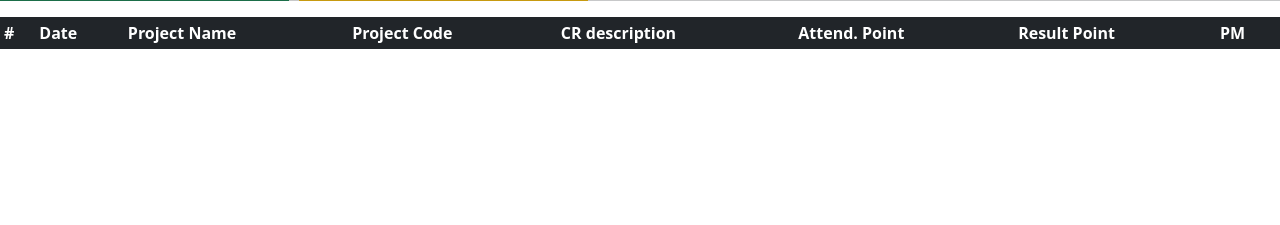
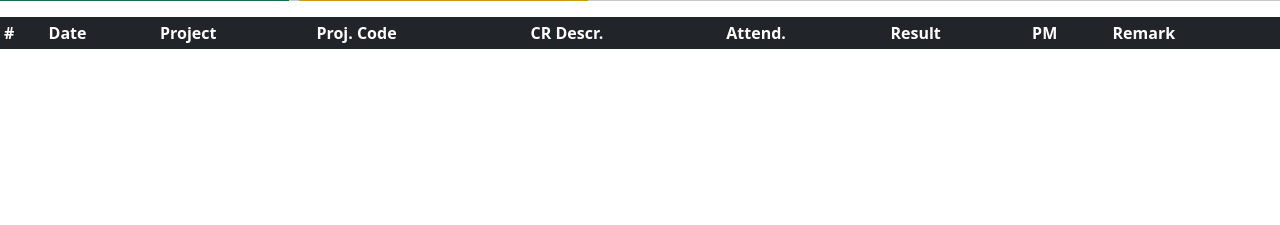
Before and after one commit to leeliaown/django-whynot, a Django app: page /1/ in a window 1280 px wide. Shown: the part 216-441 px from the top of the page. Run offline with Django 3.2, Linux system fonts and the light colour scheme; data comes from the database, SQL or seed files in the repository; both versions use the stored data as it was after the commit; lists and menus that the app fills with data are empty.

Commit message:
take a optimal on the add-cr page

```diff
--- a/cr/models.py
+++ b/cr/models.py
@@ -35,5 +35,7 @@ class Task(models.Model):
     )
     )
 
+    remark = models.CharField(max_length=100, blank=True)
+
     def __str__(self):
         return f"{self.user} : {self.cr_description}  "
--- a/cr/templates/add_cr.html
+++ b/cr/templates/add_cr.html
@@ -4,8 +4,8 @@
 {% block content %}
     <center>
     <div class="col-sm-6">
-    <h1>Add CR record</h1>
-    <br/><br/>
+    <h3>Add CR record</h3>
+    <hr/>
 
     {% if submitted %}
         Your CR record was submitted succefully!!
--- a/cr/templates/detail.html
+++ b/cr/templates/detail.html
@@ -24,12 +24,13 @@
       <tr>
         <th scope="col">#</th>
         <th scope="col">Date</th>
-        <th scope="col">Project Name</th>
-        <th scope="col">Project Code</th>
-        <th scope="col">CR description</th>
-        <th scope="col">Attend. Point</th>
-        <th scope="col">Result Point</th>
+        <th scope="col">Project</th>
+        <th scope="col">Proj. Code</th>
+        <th scope="col">CR Descr.</th>
+        <th scope="col">Attend.</th>
+        <th scope="col">Result</th>
         <th scope="col">PM</th>
+        <th scope="col">Remark</th>
 
       </tr>
     </thead>
@@ -48,6 +49,7 @@
             <td>{{ project.attendance_point }}</td>
             <td>{{ project.result_point }}</td>
             <td>{{ project.pm.username }}</td>
+            <td>{{ project.remark }}</td>
             {% if current_user %}
               <td><a class="btn btn-sm btn-info" href="{% url 'update-cr' user.id project.id %}">Update</a></td>
               <td><a class="btn btn-sm btn-danger" href="{% url 'delete-cr' user.id project.id %}">Remove</a></td>
--- a/cr/views.py
+++ b/cr/views.py
@@ -82,7 +82,7 @@ def detail(request, user_id):
 @login_required(login_url='login')
 def add_cr(request):
     submitted = False
-    current_user = request.user.username
+    # current_user = request.user.username
     # print(current_user)
     if request.method == "POST":
         form = TaskForm(request.POST)
@@ -129,7 +129,7 @@ def updateTask(request, pk, task_id):
     form = TaskForm(request.POST or None, instance=task)
     if form.is_valid():
         form.save()
-        return redirect('/')
+        return redirect('detail', pk)
     context = {
 
         'form': form,
@@ -144,7 +144,7 @@ def deleteTask(request, pk, task_id):
     # task.delete()
     if request.method == "POST":
         task.delete()
-        return redirect("/")
+        return redirect("detail", pk)
 
 
     context = {
```
Also changed, not shown: cr/forms.py (+5 -2 lines), cr/migrations/0007_task_remark.py (added), cr/migrations/0008_alter_task_remark.py (added), cr/migrations/0009_alter_task_remark.py (added), db.sqlite3.
